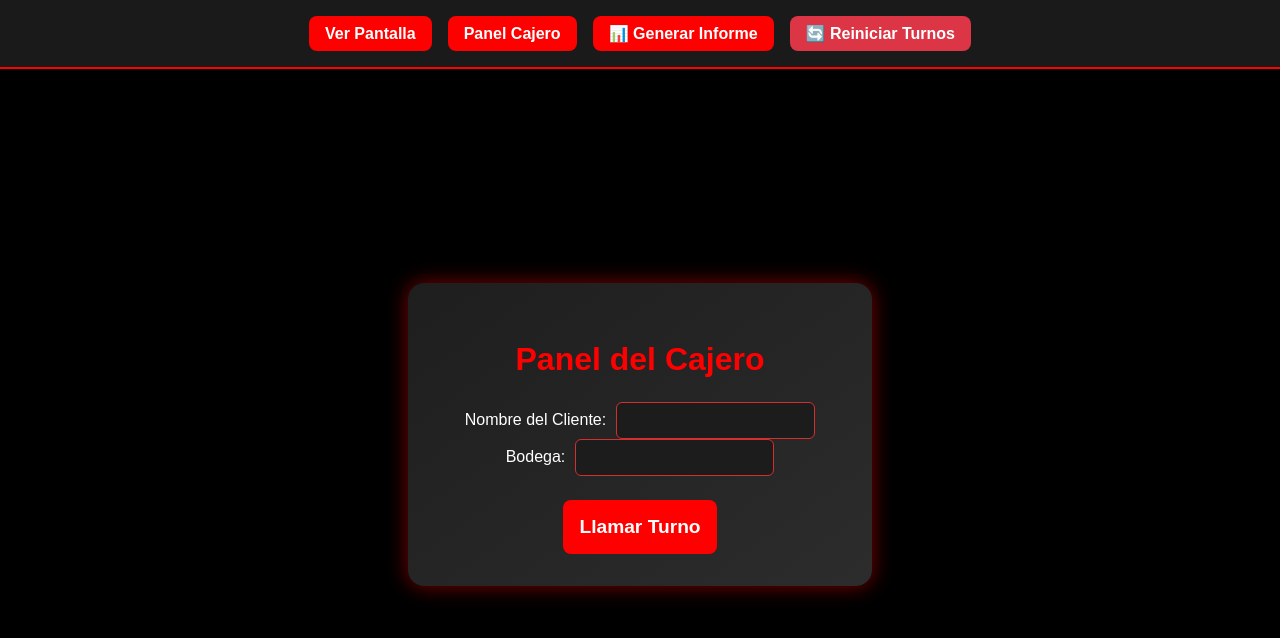
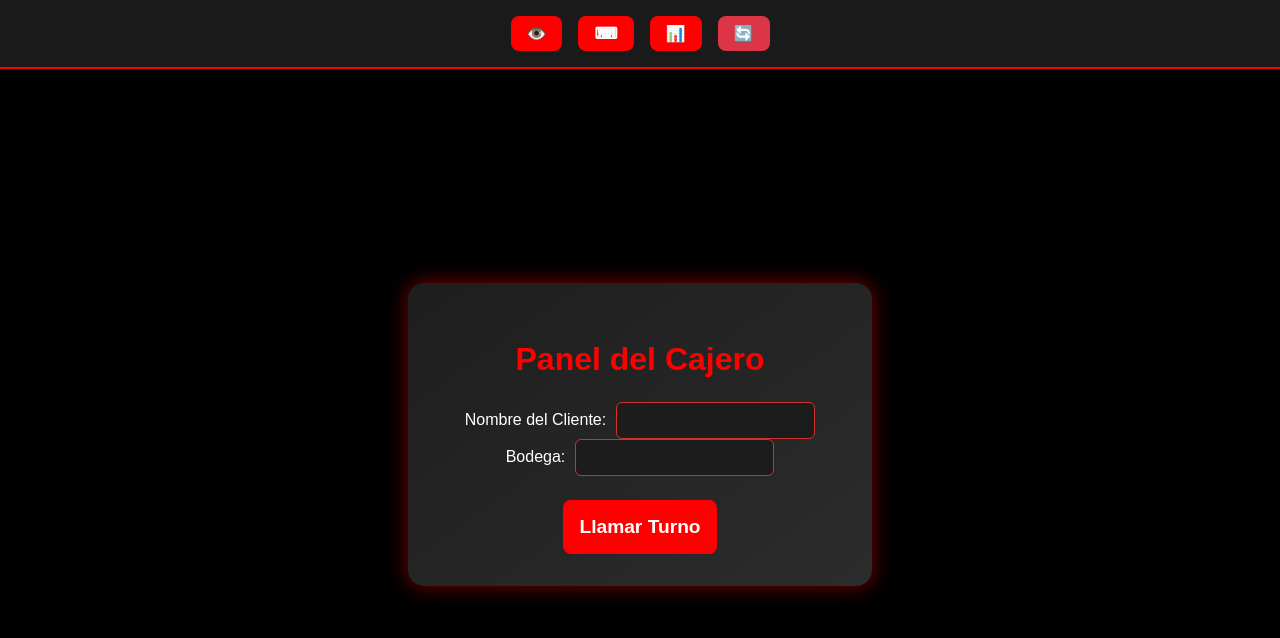
Before and after one commit to SistemasCampana/Turnos_frontend, a React (Create React App) app: page /panel in a window 1280 px wide. Shown: the top 638 px of the page. Built offline with nearby package versions, Linux system fonts and the light colour scheme.

Commit message:
Informes

```diff
--- a/src/componentes/InformeTurnos.jsx
+++ b/src/componentes/InformeTurnos.jsx
@@ -34,7 +34,7 @@ export default function InformeTurnos() {
 
   return (
     <div className="informe-main">
-      <Navbar />
+
       <div className="informe-container">
 
         <header className="informe-header">
--- a/src/componentes/Navbar.jsx
+++ b/src/componentes/Navbar.jsx
@@ -36,19 +36,19 @@ const Navbar = () => {
         Solicitar Turno
       </button> */}
       <button className="navButton" onClick={() => navigate("/pantalla")}>
-        Ver Pantalla
+        👁️
       </button>
       <button className="navButton" onClick={() => navigate("/panel")}>
-        Panel Cajero
+        ⌨︎
       </button>
 
       {/* 📊 NUEVO BOTÓN PARA GENERAR EL INFORME */}
       <button className="navButton" onClick={() => navigate("/informe")}>
-        📊 Generar Informe
+        📊
       </button>
 
       <button className="btnReiniciar" onClick={reiniciarTurnos}>
-        🔄 Reiniciar Turnos
+        🔄
       </button>
     </nav>
   );
```
